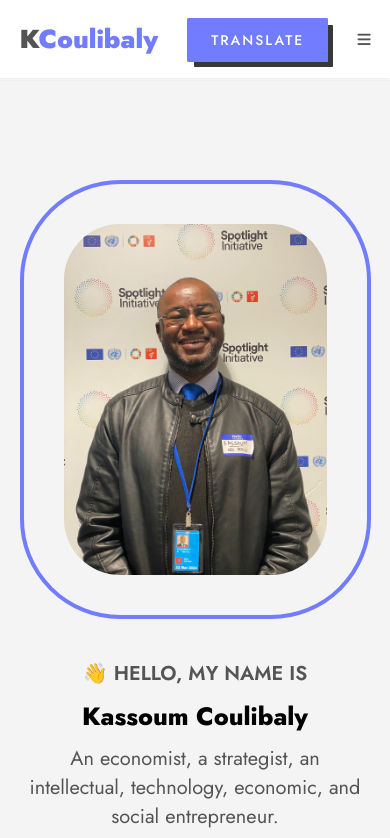
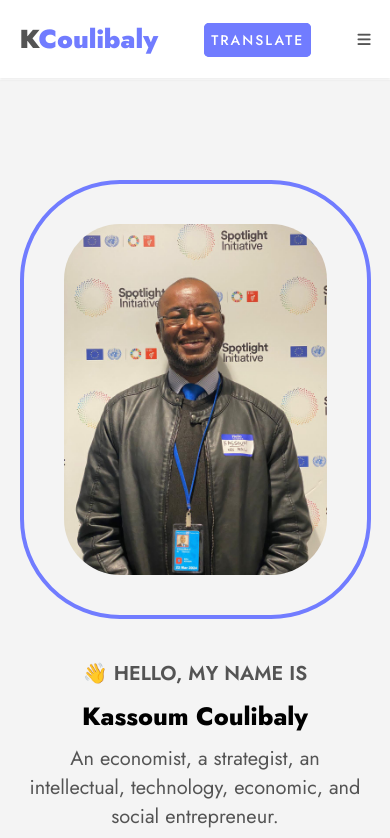
Before and after one commit to Jovicy/Kassoum-Coulibaly, a plain HTML site: page index.html in a window 390 px wide. Shown: the top 838 px of the page. Drawn offline with Linux system fonts and the light colour scheme.

Commit message:
changed the nav-btn

```diff
--- a/css/queries.css
+++ b/css/queries.css
@@ -24,6 +24,13 @@
     .menu-btn {
         display: block;
         cursor: pointer;
+    }
+
+    .nav-btn {
+        box-shadow: none;
+        border-radius: 5px;
+        padding: 5px 5px;
+        font-size: 1.4rem;
     }
 
     /* Header section*/
```
